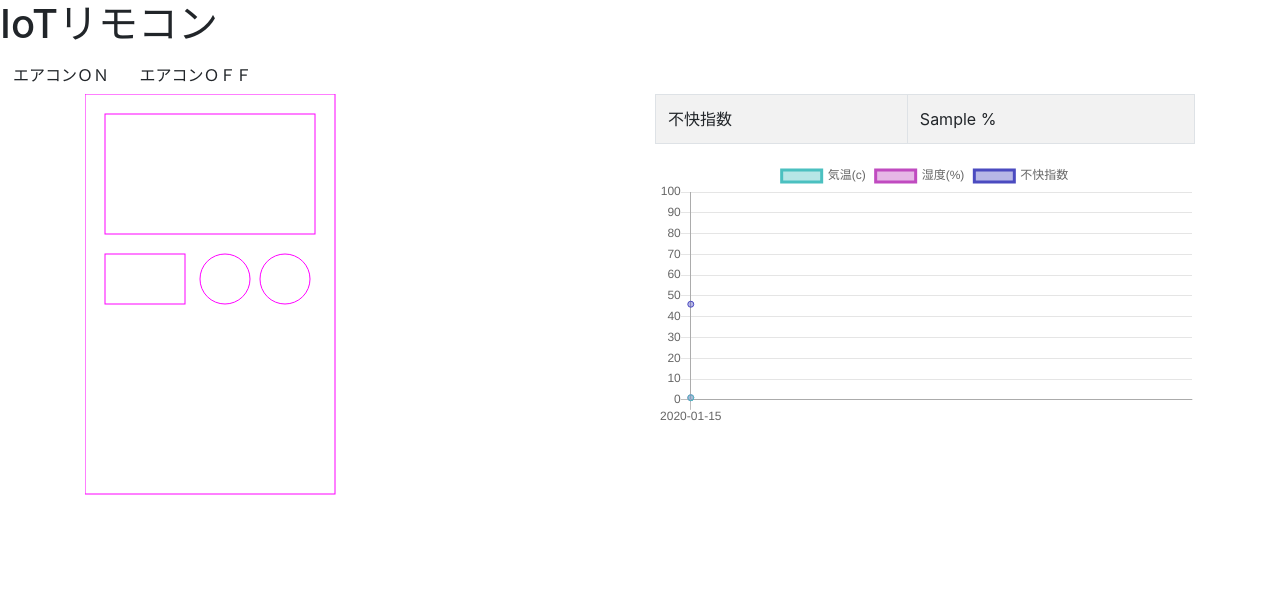
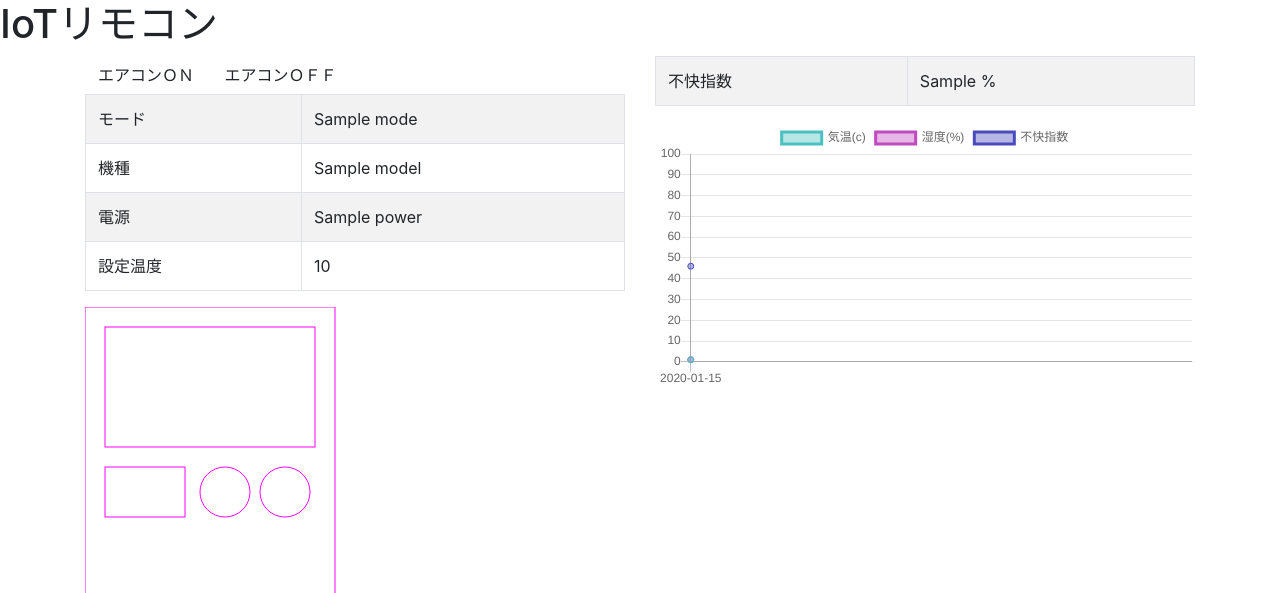
Before and after one commit to UHAe-ma/iot_rimokon, a Flask app: template templates/index.html in a window 1280 px wide. Shown: the part 56-649 px from the top of the page. Before the commit the page ends 551 px from the top, so only its background shows below. Run offline with Flask 2, Linux system fonts and the light colour scheme; the template is opened without the code that fills it: most values are stand-ins (such as "Sample title", 1, 10 or a date in 2020); some libraries are stand-ins or nearby versions.

Commit message:
サイトにエアコンの設定情報表示

```diff
--- a/server.py
+++ b/server.py
@@ -235,13 +235,36 @@ def index():
     else:
         print("データなし")
 
+
+    try:
+        # リモコン情報でを取得する.
+        rimokonlist = RimokonInfo.select().order_by(RimokonInfo.recdate.desc())
+    except RimokonInfo.DoesNotExist:
+        abort(404)
+
+    # データがあれば、計算する.
+    if len(rimokonlist) > 0:
+        v = rimokonlist[0]
+        ac_mode = v.mode
+        ac_model = v.model
+        ac_power = v.power
+        ac_set_temperature = v.temperature
+    else:
+        # データがなかったらデフォルト設定
+        ac_mode = "Cool"
+        ac_model = "MitsubishiMSY"
+        ac_power = 0
+        ac_set_temperature = 26.0
+
     return render_template('index.html',
             idx=int(idx),
             f=f,
             temperature=t,
             humidity=h,
-            person=p,
-            co2=c)
+            mode=ac_mode,
+            model=ac_model,
+            power=ac_power,
+            set_temp=ac_set_temperature)
 
 #試し。goodを表示
 @app.route('/good')
--- a/templates/index.html
+++ b/templates/index.html
@@ -4,6 +4,8 @@
 <script type=text/javascript>
 	onload = function() {
 		kihon();
+		// const input = document.querySelector('input');
+		// input.addEventListener('input', updateValue);
 	};
 
 	function kihon() {
@@ -24,8 +26,9 @@
 	  $('a#ac_on').bind('click', function() {
 		$.getJSON('/ac_on',
 			function(data) {
-		  //do nothing
 		});
+		var power = document.getElementById('ac_power')
+		power.innerText = 1
 		return false;
 	  });
 	  $('a#ac_off').bind('click', function() {
@@ -33,9 +36,16 @@
 			function(data) {
 		  //do nothing
 		});
+		var power = document.getElementById('ac_power')
+		power.innerText = 0
 		return false;
 	  });
 	});
+
+	// function updateValue(e) {
+	// 	var set_temp = document.getElementById('set_temperature')
+	// 	power.innerText = e.target.value;
+	// }
 
 	$(function () {
 	graph();
@@ -65,6 +75,11 @@
 		});
 	}
 });
+
+	setTimeout(function () {
+		location.reload();
+	}, 30000);
+
 </script>
 
 <div class="panel panel-head">
@@ -72,12 +87,20 @@
 </div>
 <div class="panel panel-body">
 
-	<a href=# id=ac_on><button class='btn btn-default' value="1">エアコンＯＮ</button></a>
-	<a href=# id=ac_off><button class='btn btn-default' value="1">エアコンＯＦＦ</button></a>
-
 	<div class="container">
 		<div class="row">
 			<div class="col-md-6">
+				<a href=# id=ac_on><button class='btn btn-default' value="1">エアコンＯＮ</button></a>
+				<a href=# id=ac_off><button class='btn btn-default' value="1">エアコンＯＦＦ</button></a>
+				<!-- <label>設定温度:
+					<input type="number" name="number" min="15" max="32" step="0.1">
+				</label> -->
+				<table class="table table-bordered table-striped">
+					<tr><td class="info">モード</td><td>{{mode}}</td></tr>
+					<tr><td class="info">機種</td><td>{{model}}</td></tr>
+					<tr><td class="info">電源</td><td id="ac_power"> {{power}}</td></tr>
+					<tr><td class="info">設定温度</td><td id = set_temperature>{{set_temp}}</td></tr>
+				</table>
 				<canvas id="sample" width="500" height="500"></canvas>
 			</div>
 			<div class="col-md-6">
--- a/templates/layout.html
+++ b/templates/layout.html
@@ -3,7 +3,6 @@
 
 <head>
 	<meta charset="utf-8">
-	<meta http-equiv="refresh" content="30">
 	<title>IoTリモコン</title>
 	<link rel="stylesheet" href="https://stackpath.bootstrapcdn.com/bootstrap/4.2.1/css/bootstrap.min.css"
 		integrity="sha384-GJzZqFGwb1QTTN6wy59ffF1BuGJpLSa9DkKMp0DgiMDm4iYMj70gZWKYbI706tWS" crossorigin="anonymous">
```
